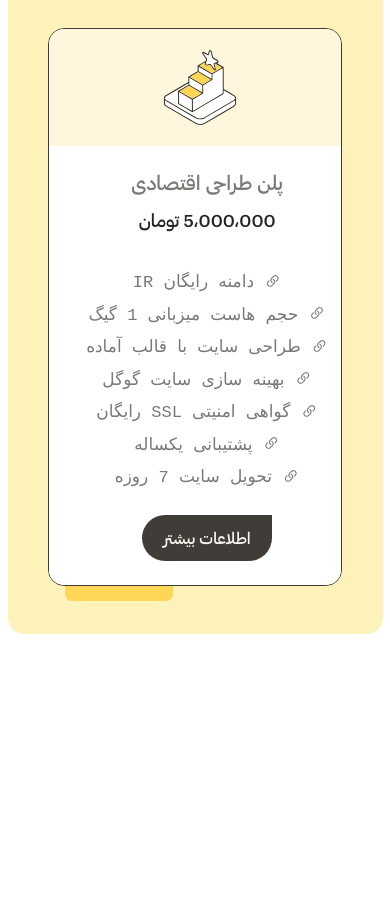
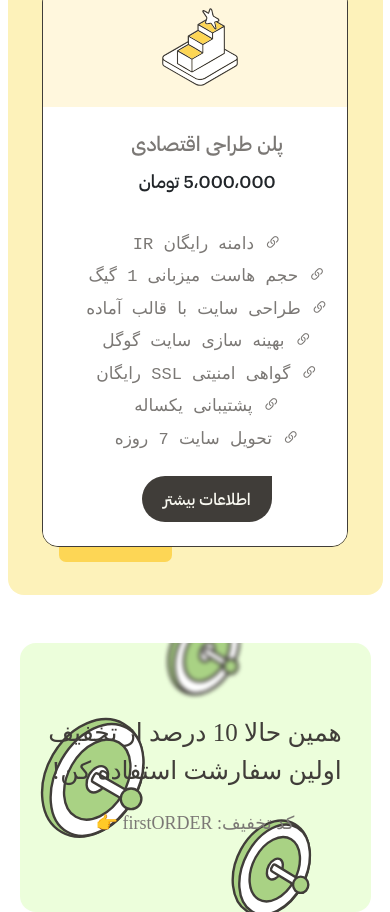
Before and after one commit to zereshk123/sitify_website, a website: page index.html in a window 390 px wide. Shown: the part 2816-3728 px from the top of the page. Before the commit the page ends 3450 px from the top, so only its background shows below. Drawn offline with nearby package versions, Linux system fonts and the light colour scheme; a web font is replaced by a local one.

Commit message:
add offer banner section and responsived

```diff
--- a/css/index.css
+++ b/css/index.css
@@ -334,6 +334,25 @@ body{
     background-color: #fdd655;
 }
 
+.offer-banner{
+    padding: 40px 0;
+    background-image: url("../assets/images/banner-bg.svg");
+    background-repeat: no-repeat;
+    background-size: cover;
+}
+
+.offer-banner h3{
+    color: #403d39;
+    font-family: g-b;
+    font-size: 40px;
+}
+
+.offer-banner p{
+    color: #7b7875;
+    font-family: g-l;
+    font-size: 25px;
+}
+
 
 /* responsive */
 @media (max-width: 1025px){
@@ -399,6 +418,14 @@ body{
     .plans-des--btn a{
         font-size: 16px;
     }
+
+    .offer-banner h3{
+        font-size: 35px;
+    }
+
+    .offer-banner p{
+        font-size: 20px;
+    }
 }
 
 @media (max-width: 769px){
@@ -437,7 +464,7 @@ body{
     }
 
     .plans-item{
-        width: 60%;
+        width: 55%;
     }
 
     .plans-img img{
@@ -446,6 +473,14 @@ body{
 
     .plans-des--list li{
         text-align: center;
+    }
+
+    .offer-banner h3{
+        font-size: 30px;
+    }
+
+    .offer-banner p{
+        font-size: 18px;
     }
 }
 
@@ -529,6 +564,18 @@ body{
     .plans-bar{
         left: 5px;
     }
+
+    .offer-banner{
+        padding: 75px 0;
+    }
+
+    .offer-banner h3{
+        font-size: 25px;
+    }
+
+    .offer-banner p{
+        font-size: 18px;
+    }
 }
 
 @media (max-width: 376px){
@@ -598,6 +645,14 @@ body{
         padding: 5px 15px;
         font-size: 13px;
     }
+
+    .offer-banner h3{
+        font-size: 22px;
+    }
+
+    .offer-banner p{
+        font-size: 14px;
+    }
 }
 
 @media (max-width: 321px){
@@ -659,4 +714,16 @@ body{
     .plans-item{
         width: 85%;
     }
+
+    .offer-banner{
+        padding: 60px 0;
+    }
+
+    .offer-banner h3{
+        font-size: 20px;
+    }
+
+    .offer-banner p{
+        font-size: 15px;
+    }
 }
--- a/index.html
+++ b/index.html
@@ -226,7 +226,7 @@
             </div>
         </section>
 
-        <section class="plans d-flex row py-5 bg-base_yellow rounded-4 justify-content-center px-2">
+        <section class="plans d-flex row py-5 bg-base_yellow rounded-4 justify-content-center">
             <div class="plans-title d-flex flex-column row align-items-center justify-content-center gap-2">
                 <div class="text text-center">
                     <p>پلن های قیمتی</p>
@@ -423,6 +423,19 @@
                 </div>
             </div>
         </section>
+
+        <section class="offer-banner bg-base_green rounded-4 mt-5">
+            <div class="d-flex flex-column justify-content-center align-items-center gap-3">
+                <div class="col">
+                    <h3>همین حالا 10 درصد از تخفیف</h3>
+                    <h3>اولین سفارشت استفاده کن!</h3>
+                </div>
+
+                <div class="col">
+                    <p>کد تخفیف: firstORDER 👉</p>
+                </div>
+            </div>
+        </section>
     </main>
 
     <script src="js/index.js"></script>
```
Also changed, not shown: assets/images/banner-bg.svg (added).
